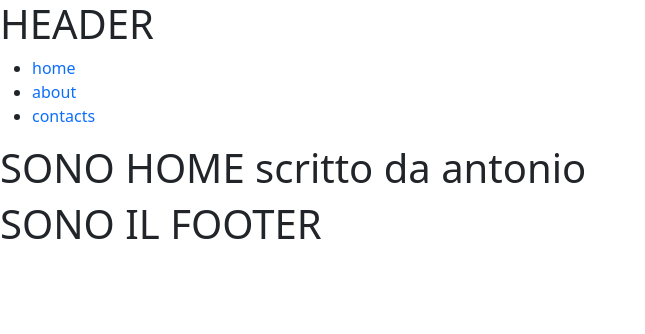
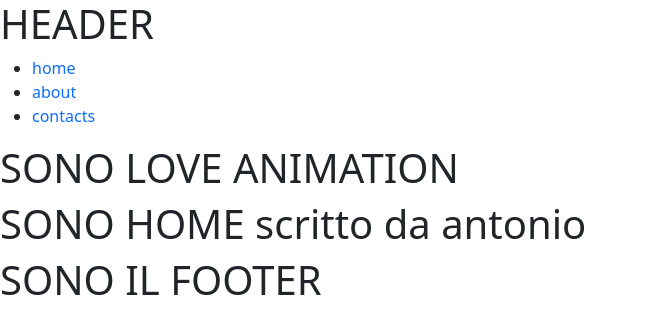
Before and after one commit to Chrissx77/proj-html-vuejs, a Vue app: page / in a window 1280 px wide. Shown: the top 334 px of the page, without its empty margins (0-645 px from the left). Built offline with nearby package versions, Linux system fonts and the light colour scheme.

Commit message:
Added AnimationLove component

```diff
--- a/src/pages/Home.vue
+++ b/src/pages/Home.vue
@@ -1,11 +1,17 @@
 <script>
+import LoveAnimation from './LoveAnimation.vue';
+
 export default {
   name: "Home",
+  components:{
+    LoveAnimation,
+  }
+
 };
 </script>
 
 <template>
-  <!-- Componente: 3D MODELING -->
+  <LoveAnimation/>
   <!-- Componente: FACTS -->
   <!-- Componente: ANIMATE YOUR PROJECT -->
   <!-- Componente: WE LOVE -->
--- /dev/null
+++ b/src/pages/LoveAnimation.vue
@@ -0,0 +1,16 @@
+<script>
+export default {
+  name: "LoveAnimation",
+
+};
+</script>
+
+<template>
+
+  <h1>SONO LOVE ANIMATION</h1>
+</template>
+
+<style lang="scss" scoped>
+@use "../style/partials/variables" as *;
+@use "../style/partials/mixins" as *;
+</style>
```
